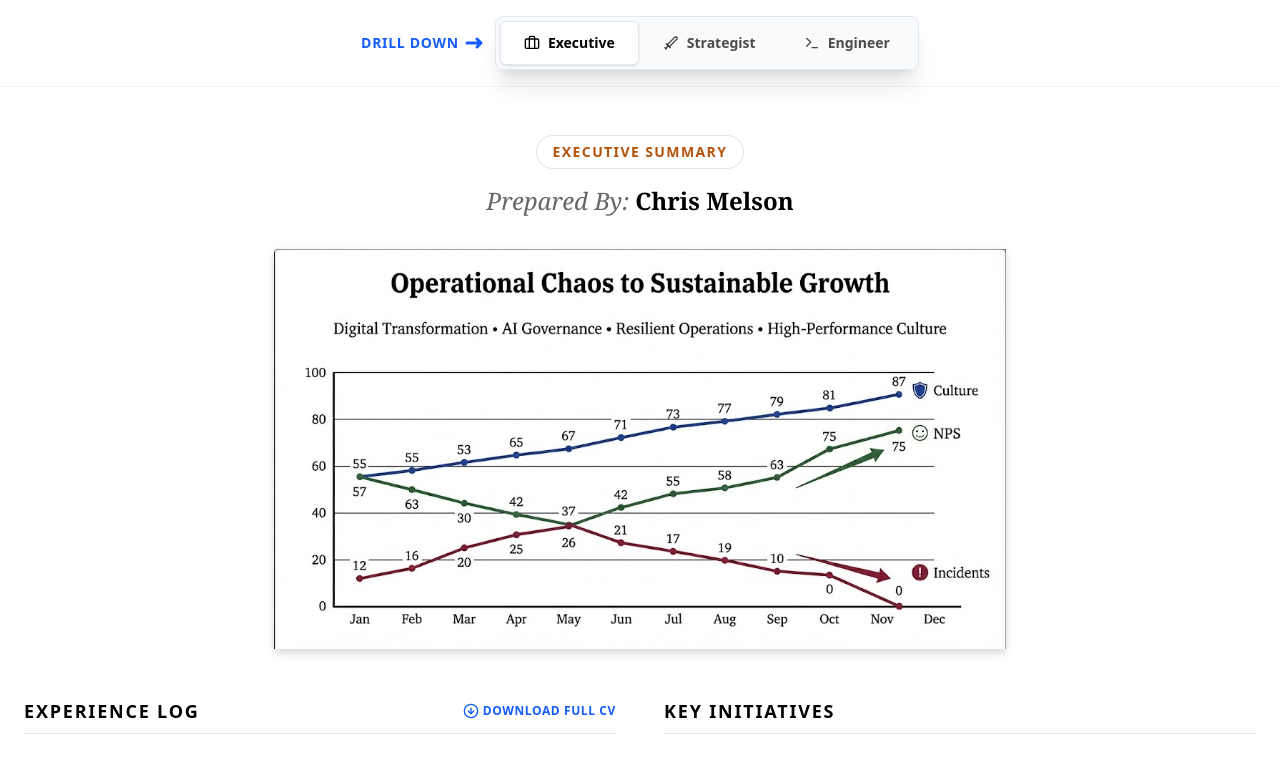
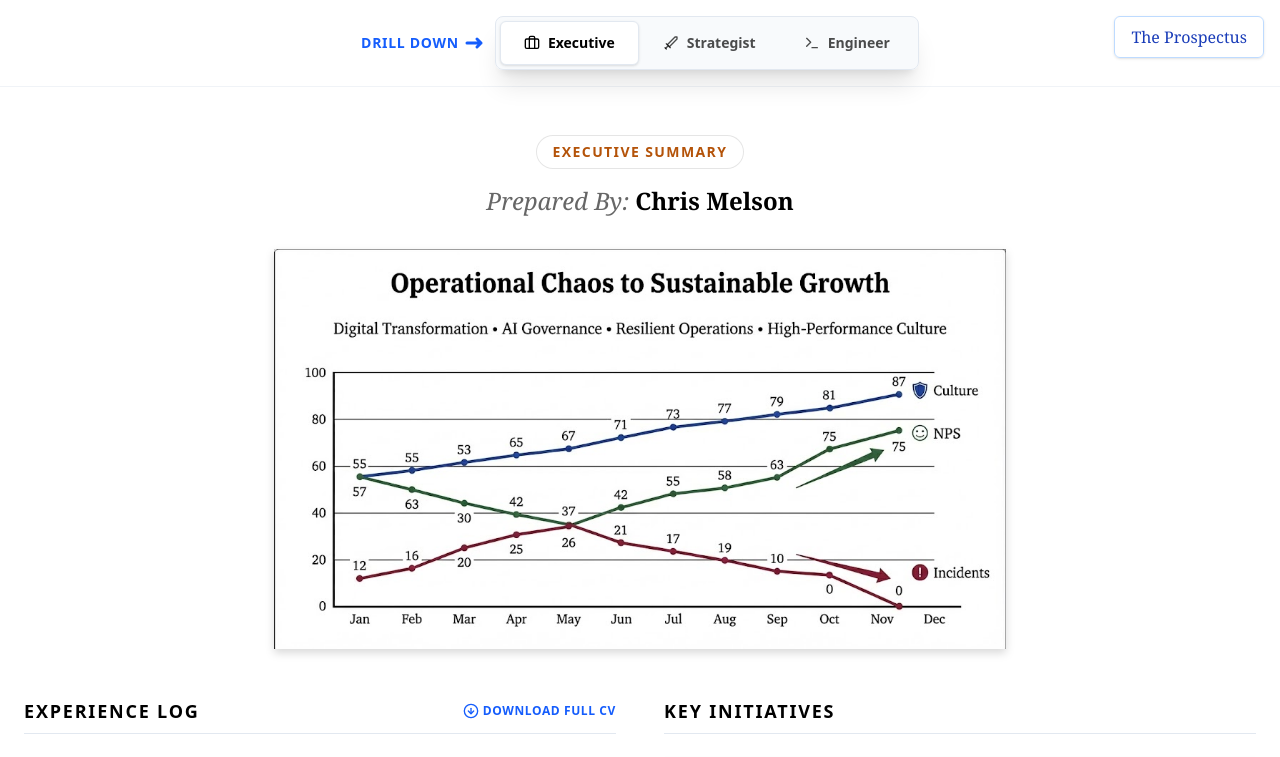
Before and after one commit to mels0n/aboutme, a Next.js app: page / in a window 1280 px wide. Shown: the top 757 px of the page. Built offline with nearby package versions, Linux system fonts and the light colour scheme; no server answers.

Commit message:
feat: add persona explanation button with FSD structure, accessibility, and analytics

```diff
--- a/src/app/page.tsx
+++ b/src/app/page.tsx
@@ -12,6 +12,7 @@ import { PowerPointArrow, MagicTapArrow } from "@/components/CustomArrows";
 import { AiFaq } from "@/features/ai-faq";
 import Image from "next/image";
 import chartSlide from "../../public/chart-slide.png";
+import { PersonaExplanation } from "@/features/persona-explanation";
 
 // --- Project Data ---
 /**
@@ -170,6 +171,7 @@ export default function Home() {
                 if (info.offset.x < -50) cycleMode('next');
             }}
         >
+            <PersonaExplanation />
 
             {/* --- Sticky Header / Toggle --- */}
             <div className="sticky top-0 z-50 py-4 backdrop-blur-md bg-background/80 border-b border-border/50 flex justify-center items-center gap-2">
--- /dev/null
+++ b/src/features/persona-explanation/index.ts
@@ -0,0 +1,9 @@
+/**
+ * # Persona Explanation Feature Slice
+ *
+ * Exposes the implementation of the Persona Explanation UI.
+ *
+ * @module features/persona-explanation
+ */
+
+export { PersonaExplanation } from './ui/PersonaExplanation';
--- /dev/null
+++ b/src/features/persona-explanation/ui/PersonaExplanation.tsx
@@ -0,0 +1,166 @@
+"use client";
+
+import { useState, useEffect } from 'react';
+import { usePersonaStore } from '@/lib/store';
+import { motion, AnimatePresence } from 'framer-motion';
+import { cn } from '@/lib/utils';
+import { sendEvent } from '@/lib/analytics';
+import { X } from 'lucide-react';
+
+/**
+ * # Persona Explanation Feature
+ *
+ * ## Overview
+ * This component renders a context-aware "About" button fixed to the top-right of the viewport.
+ * It serves as a meta-layer to explain the "Tri-modal" persona concept of the portfolio.
+ *
+ * ## Architecture
+ * - **Layer**: Feature (Business logic + UI specific to the "Persona" domain)
+ * - **State**: Consumes global `usePersonaStore` to determine the active theme (Executive, Strategist, Engineer).
+ * - **UI Pattern**: Modal Overlay with backdrop blur.
+ *
+ * ## Design System Integration
+ * The component dynamically switches its Tailwind classes based on the `mode` state:
+ * - `Executive`: Corporate blue, Serif type.
+ * - `Strategist`: Emerald green, Italic Serif (Game/Fantasy feel).
+ * - `Engineer`: Monospace terminal green, High contrast.
+ *
+ * @returns {JSX.Element} The floating action button and its associated modal portal.
+ */
+export function PersonaExplanation() {
+    const { mode } = usePersonaStore();
+    const [isOpen, setIsOpen] = useState(false);
+
+    // --- Configuration ---
+
+    /**
+     * Map of button labels corresponding to the active persona.
+     */
+    const buttonText = {
+        executive: "The Prospectus",
+        strategist: "The Player Aid",
+        engineer: "$ man whoami"
+    }[mode];
+
+    /**
+     * Theming configuration for the component.
+     * Centralizes style variations to keep the render logic clean.
+     */
+    const styles = {
+        executive: {
+            // Clean, corporate, serif
+            button: "font-serif text-blue-800 bg-white/50 border-blue-200 hover:bg-blue-50 shadow-sm",
+            modal: "font-serif border-blue-100 bg-white text-slate-800 shadow-xl",
+            text: "text-slate-700",
+            close: "text-slate-400 hover:text-blue-600"
+        },
+        strategist: {
+            // Game UI, mystic, italic serif
+            button: "font-serif italic text-emerald-900 bg-emerald-50/50 border-emerald-200 hover:bg-emerald-100/50 shadow-sm",
+            modal: "font-serif italic bg-[#fdfbf7] text-emerald-900 border-emerald-700/30 shadow-2xl", // Warm paper tone
+            text: "text-emerald-950",
+            close: "text-emerald-700/50 hover:text-emerald-900"
+        },
+        engineer: {
+            // Terminal, high contrast, mono
+            button: "font-mono text-green-400 bg-black/50 border-green-500/50 hover:bg-green-900/20 shadow-md",
+            modal: "font-mono bg-black/95 text-green-400 border-green-500 shadow-green-900/20 shadow-2xl",
+            text: "text-green-300",
+            close: "text-green-500/50 hover:text-green-400"
+        }
+    }[mode];
+
+    // Close on Escape key
+    useEffect(() => {
+        const handleKeyDown = (e: KeyboardEvent) => {
+            if (e.key === 'Escape') setIsOpen(false);
+        };
+
+        if (isOpen) {
+            window.addEventListener('keydown', handleKeyDown);
+        }
+        return () => window.removeEventListener('keydown', handleKeyDown);
+    }, [isOpen]);
+
+    return (
+        <>
+            {/*
+              Position strategy: Fixed to viewport.
+              Z-Index: 60 (Below modal backdrop but above standard sticky headers).
+            */}
+            <motion.button
+                layout
+                onClick={() => {
+                    setIsOpen(true);
+                    sendEvent('manifesto_opened', { context: mode });
+                }}
+                className={cn(
+                    "fixed top-4 right-4 z-[60] px-4 py-2 border rounded-md transition-all duration-300 backdrop-blur-md text-sm md:text-base cursor-pointer",
+                    styles.button
+                )}
+                initial={{ opacity: 0, y: -20 }}
+                animate={{ opacity: 1, y: 0 }}
+                whileHover={{ scale: 1.05 }}
+                whileTap={{ scale: 0.95 }}
+
+                // Analytics & State
+                data-active-lens={mode}
+                id="polymorphic-identity-resolver"
+
+                // Accessibility
+                aria-label="View Portfolio Concept and Manifesto"
+                title="Read the design philosophy behind this portfolio"
+                aria-haspopup="dialog"
+                aria-expanded={isOpen}
+                aria-controls="persona-explanation-modal"
+            >
+                {buttonText}
+            </motion.button>
+
+            <AnimatePresence>
+                {isOpen && (
+                    <motion.div
+                        initial={{ opacity: 0 }}
+                        animate={{ opacity: 1 }}
+                        exit={{ opacity: 0 }}
+                        className="fixed inset-0 z-[100] flex items-center justify-center p-4 backdrop-blur-md bg-background/30"
+                        onClick={() => setIsOpen(false)}
+                        role="dialog"
+                        aria-modal="true"
+                        aria-describedby="persona-modal-desc"
+                        id="persona-explanation-modal"
+                    >
+                        <motion.div
+                            initial={{ scale: 0.95, opacity: 0, y: 10 }}
+                            animate={{ scale: 1, opacity: 1, y: 0 }}
+                            exit={{ scale: 0.95, opacity: 0, y: 10 }}
+                            onClick={(e) => e.stopPropagation()}
+                            className={cn(
+                                "relative w-full max-w-lg p-8 rounded-lg border",
+                                styles.modal
+                            )}
+                        >
+                            <button
+                                onClick={() => setIsOpen(false)}
+                                className={cn(
+                                    "absolute top-4 right-4 transition-colors",
+                                    styles.close
+                                )}
+                                aria-label="Close"
+                                autoFocus
+                            >
+                                <X className="w-6 h-6" />
+                            </button>
+
+                            <div className={cn("text-lg leading-relaxed", styles.text)} id="persona-modal-desc">
+                                <p>
+                                    The same information can be understood in many different ways. The three persona shown here are the core lenses with which I make decisions and understand the world. This isn't a fracture this is the intersection I live in. This is art as much as a portfolio.
+                                </p>
+                            </div>
+                        </motion.div>
+                    </motion.div>
+                )}
+            </AnimatePresence>
+        </>
+    );
+}
--- /dev/null
+++ b/src/lib/analytics.ts
@@ -0,0 +1,21 @@
+/**
+ * Analytics Utility
+ *
+ * Provides a type-safe wrapper around Google Analytics (GA4) event tracking.
+ * Safely handles server-side rendering checks and missing gtag instances.
+ */
+
+/**
+ * Sends a custom event to Google Analytics.
+ *
+ * @param eventName - The name of the event (e.g., 'manifesto_opened', 'click').
+ * @param params - Optional parameters to send with the event (e.g., { context: 'engineer' }).
+ */
+export const sendEvent = (eventName: string, params?: Record<string, any>) => {
+    // Ensure we are in the browser and gtag exists
+    if (typeof window !== 'undefined' && (window as any).gtag) {
+        (window as any).gtag('event', eventName, params);
+    } else if (process.env.NODE_ENV === 'development') {
+        console.log(`[Analytics] Event: ${eventName}`, params);
+    }
+};
```
